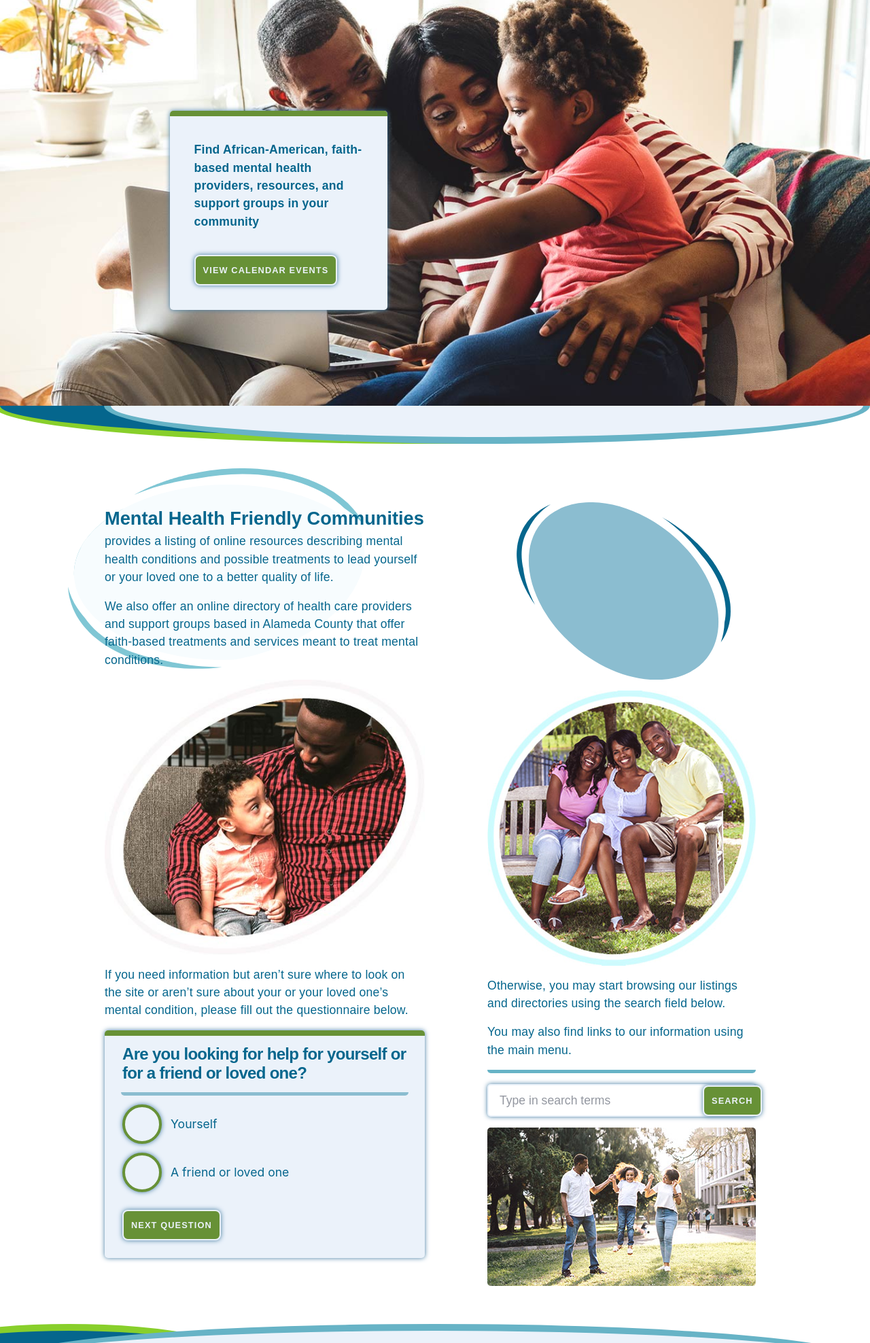
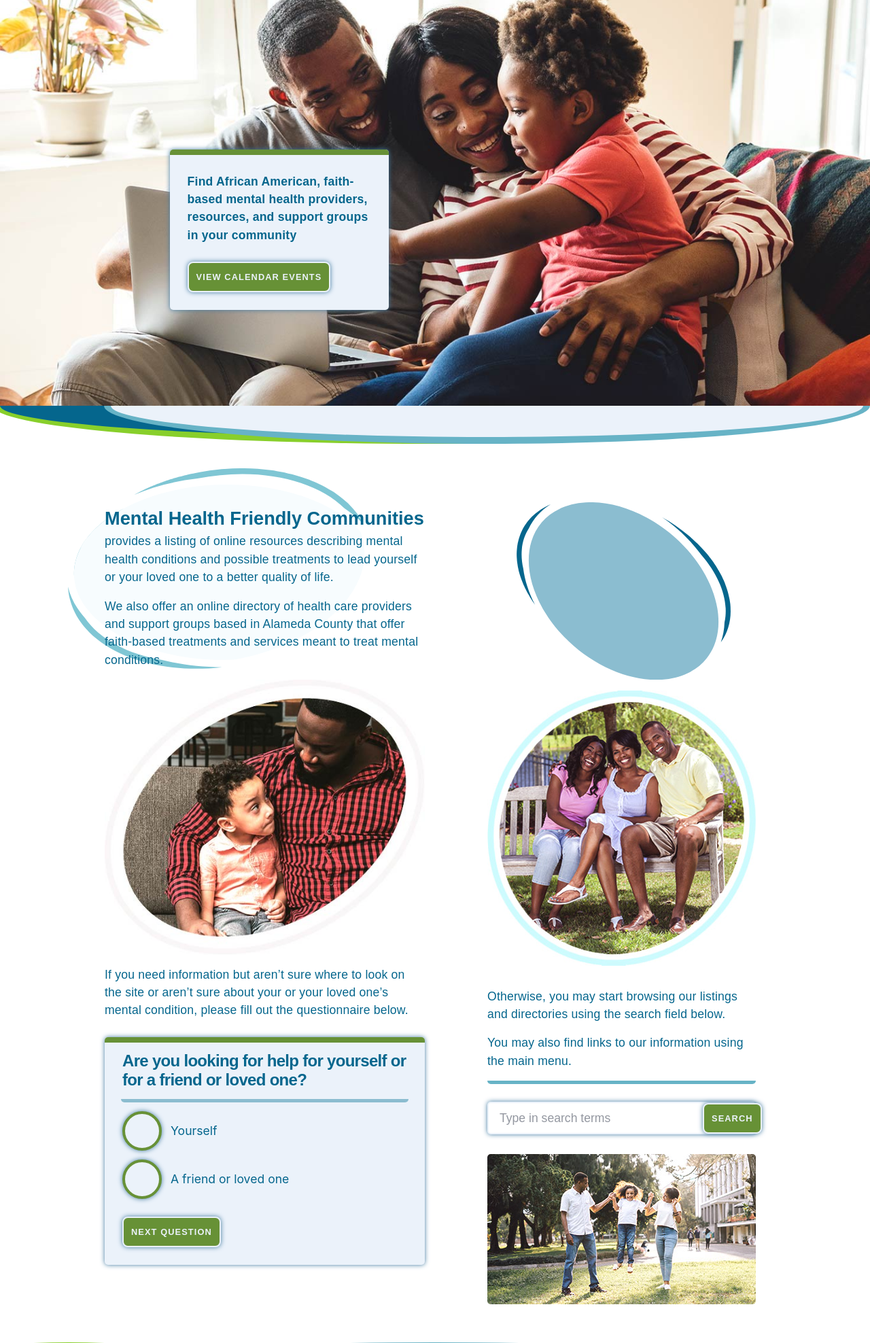
Before and after one commit to chriscjamison/mhfc, a PHP site: page / in a window 1280 px wide. Shown: the part 123-2099 px from the top of the page at 68% size. Run offline with PHP 8.4, Linux system fonts and the light colour scheme; some web fonts are replaced; grey boxes are pictures that could not be loaded.

Commit message:
0.4.1 - Updates made to Contact Us & homepage

```diff
--- a/about-us.htm
+++ b/about-us.htm
@@ -68,7 +68,7 @@
               and family members who may be experiencing mental health challenges to come together to better understand
               and embrace the cultural connections between spirituality and mental wellness
             </p>
-            <button class="button-cta" id="cta-action">Click to read more</button>
+            <a href="#about_us" class="cta-a" id="about_us-a">Click to read more</button>
           </div>
           <img class="d-block img-fluid" src="/assets/img/hero_levels/about_us.jpg" alt="About Us">
         </div>
@@ -84,7 +84,7 @@
     </div>
 
 <!-- CONTAINER FOR CONTENT -->
-    <main class="container">
+    <main class="container" id="about_us">
       <div class="col-6 col-left">
         <p class="p-first">
           MHFC includes and addresses the externalized and internalized stigma around mental illness
--- a/assets/css/main.css
+++ b/assets/css/main.css
@@ -138,8 +138,8 @@ h1 {
   color: #679136; }
 
 input[type=search],
-.questionnaire-input-text,
-.questionnaire-input-textarea {
+.questionnaire-input-text::placeholder,
+.questionnaire-input-textarea::placeholder {
   color: #9397a0; }
 
 .questionnaire-input-text,
@@ -416,22 +416,25 @@ header {
 .carousel-item .carousel-cta .cta-border-top-div {
   height: 8px; }
 .carousel-item .carousel-cta p {
-  margin: 36px; }
-.carousel-item .carousel-cta .button-cta {
-  margin: 0 0 36px 36px; }
+  margin: 26px; }
+.carousel-item .carousel-cta .cta-button,
+.carousel-item .carousel-cta .cta-a {
+  margin: 0 0 26px 26px;
+  display: block; }
 
-#cta-landing {
-  width: 320px; }
+#cta-homepage {
+  width: 322px; }
 
 #cta-about_us {
-  width: 405px; }
+  width: 378px; }
+  #cta-about_us .cta-a {
+    width: 173px; }
 
 #cta-contact_us {
   width: 318px; }
   #cta-contact_us .cta-a {
     width: 238px;
-    margin: 26px 0 36px 36px;
-    display: block; }
+    margin: 26px 0 36px 36px; }
 
 #contact_info-phone_number {
   margin: 26px 0 13px 36px; }
@@ -507,6 +510,8 @@ header {
     margin: 16px 0 0 54px; }
   .container .col-left #about_us-background-left-div {
     margin: 36px 0 36px 54px; }
+  .container .col-left #questionnaire-homepage {
+    margin: 26px 0 0 54px; }
   .container .col-left .questionnaire-p {
     margin: 13px 26px; }
   .container .col-left form {
@@ -538,7 +543,8 @@ header {
   .container .col-right .about_us-community-ol {
     width: 395px; }
   .container .col-right #copy-form-search {
-    height: 48px; }
+    height: 48px;
+    margin: 26px 0 13px 62px; }
   .container .col-right input[type=submit] {
     margin: 0;
     position: relative;
@@ -568,6 +574,9 @@ header {
   background-position: 50% 0; }
   #homepage-background-top-right-div iframe {
     margin-top: 21px; }
+
+#copy-homepage-top-right-img {
+  margin: 16px 0 16px 62px; }
 
 #about_us-background-left-div {
   height: 252px;
--- a/assets/css/main.scss
+++ b/assets/css/main.scss
@@ -203,8 +203,8 @@ h1 {
 }
 
 input[type=search],
-.questionnaire-input-text,
-.questionnaire-input-textarea {
+.questionnaire-input-text::placeholder,
+.questionnaire-input-textarea::placeholder {
   color: $dark_gray_1;
 }
 
@@ -569,21 +569,27 @@ header {
     }
 
     p {
-      margin: $margin_med_2_px;
+      margin: $margin_med_1_px;
     }
 
-    .button-cta {
-      margin: 0 0 $margin_med_2_px $margin_med_2_px;
+    .cta-button,
+    .cta-a {
+      margin: 0 0 $margin_med_1_px $margin_med_1_px;
+      display: block;
     }
   }
 }
 
-#cta-landing {
-  width: 320px;
+#cta-homepage {
+  width: 322px;
 }
 
 #cta-about_us {
-  width: 405px;
+  width: 378px;
+
+  .cta-a {
+    width: 173px;
+  }
 }
 
 #cta-contact_us {
@@ -592,7 +598,6 @@ header {
   .cta-a {
     width: 238px;
     margin: $margin_med_1_px 0 $margin_med_2_px $margin_med_2_px;
-    display: block;
   }
 }
 
@@ -712,6 +717,10 @@ header {
       margin: $margin_med_2_px 0 $margin_med_2_px $margin_lg_1_px;
     }
 
+    #questionnaire-homepage {
+      margin: $margin_med_1_px 0 0 $margin_lg_1_px;
+    }
+
     .questionnaire-p {
       margin: $margin_sm_1_px $margin_med_1_px;
     }
@@ -762,6 +771,7 @@ header {
 
     #copy-form-search {
       height: 48px;
+      margin: $margin_med_1_px 0 $margin_sm_1_px $margin_lg_2_px;
     }
 
     input[type=submit] {
@@ -804,6 +814,10 @@ header {
   iframe {
     margin-top: 21px;
   }
+}
+
+#copy-homepage-top-right-img {
+  margin: $margin_sm_2_px 0 $margin_sm_2_px $margin_lg_2_px;
 }
 
 #about_us-background-left-div {
--- a/index.htm
+++ b/index.htm
@@ -56,12 +56,12 @@
         <div class="carousel-item active" id="carousel-item-landing">
 
 <!-- CALL TO ACTION -->
-          <div class="carousel-cta" id="cta-landing">
+          <div class="carousel-cta" id="cta-homepage">
             <div class="cta-border-top-div">&nbsp;</div>
             <p>
-              Find African-American, faith-based mental health providers, resources, and support groups in your community
+              Find African American, faith-based mental health providers, resources, and support groups in your community
             </p>
-            <button class="button-cta" id="cta-action">View Calendar Events</button>
+            <button class="cta-button" id="cta-action">View Calendar Events</button>
           </div>
           <img class="d-block img-fluid" src="/assets/img/hero_levels/home.jpg" alt="Welcome to Mental Health Friendly Communities!">
         </div>
```
Also changed, not shown: assets/img/copy/desktop/photo_homepage_questionaire.jpg, 1 other file.
